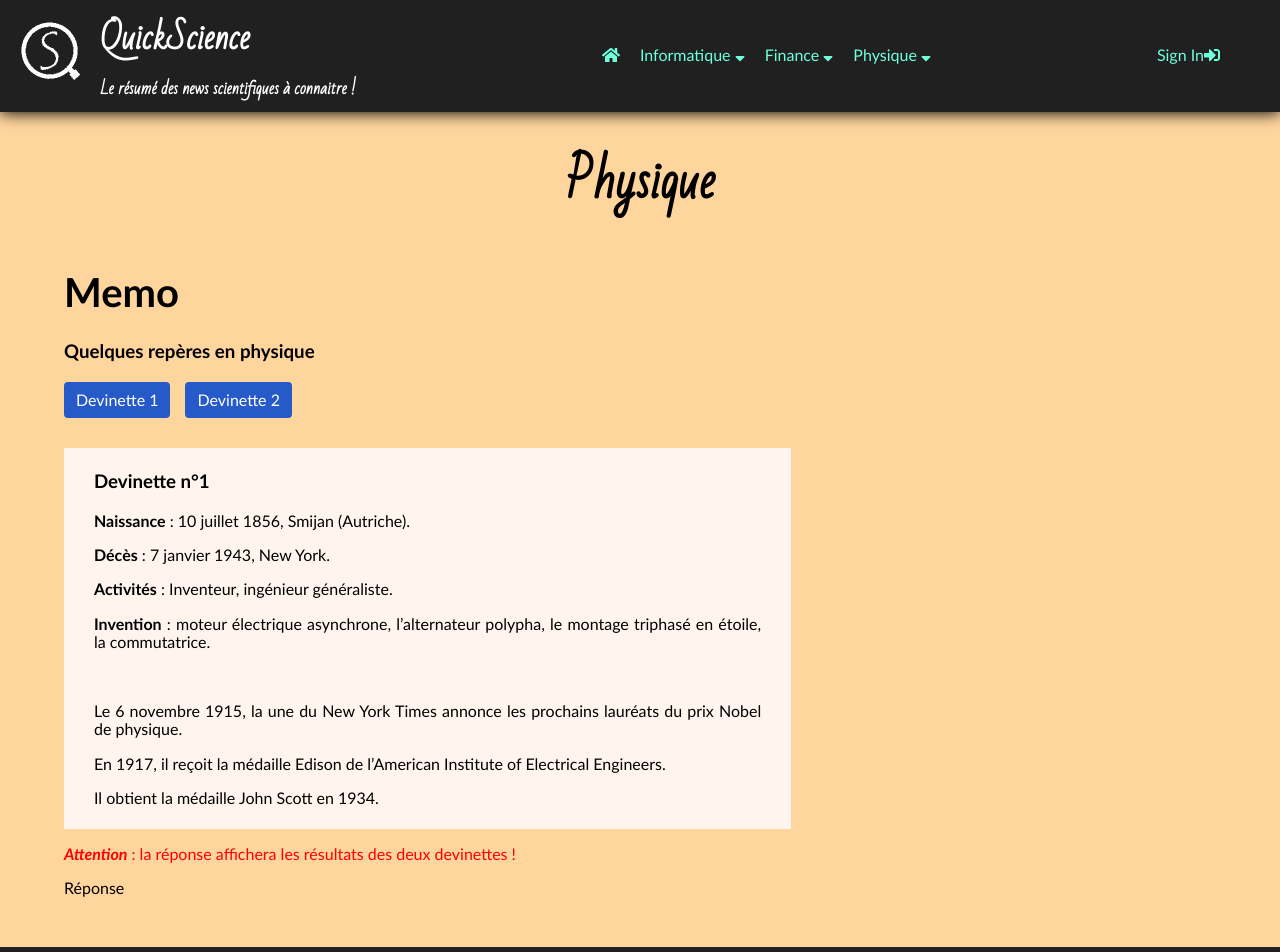
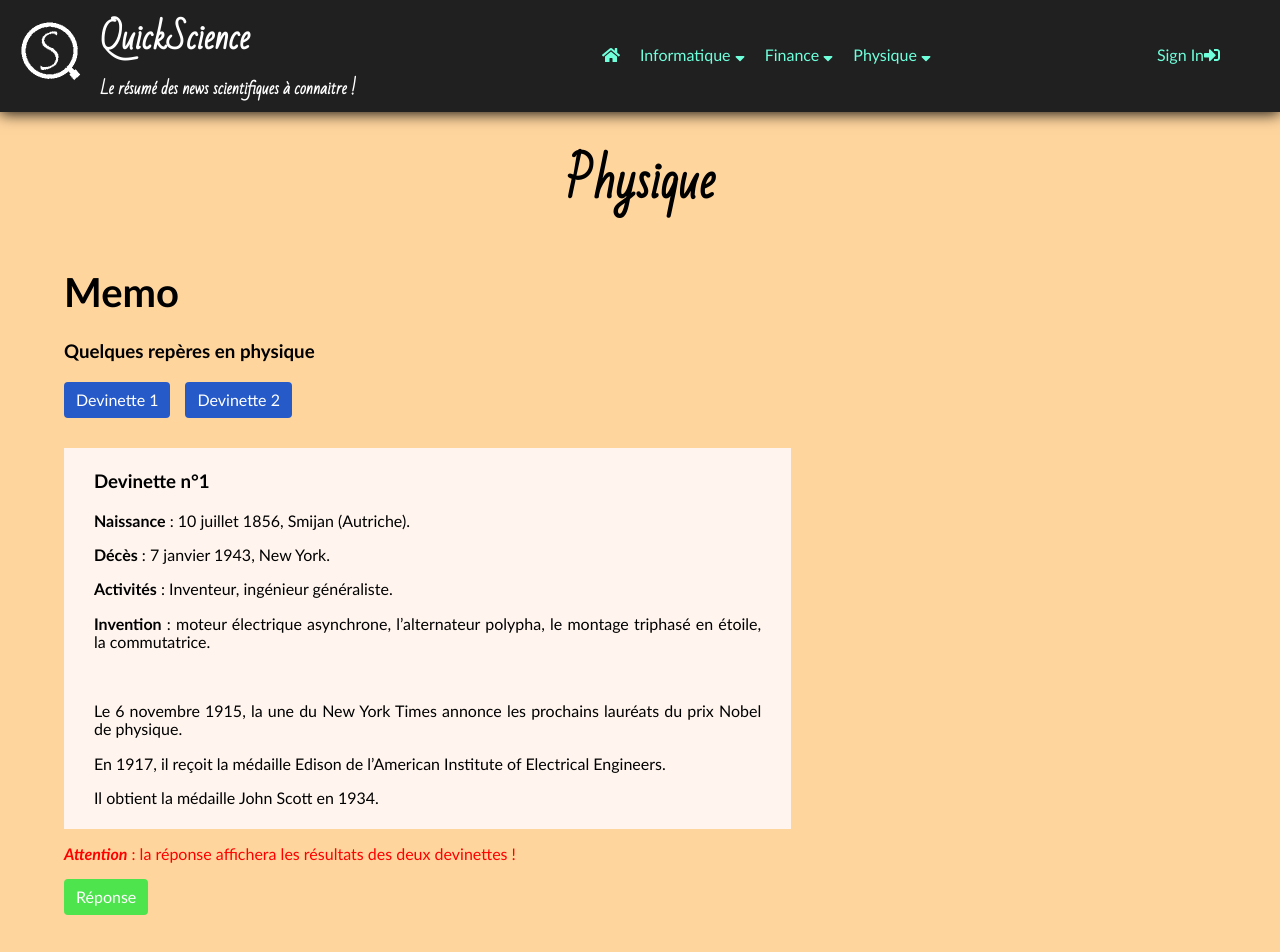
Before and after one commit to lth-elm/dev-web-first-project, a Vue app in the folder client/: page /physiquememo in a window 1280 px wide. Shown: the top 952 px of the page. Built offline with nearby package versions, Linux system fonts and the light colour scheme; a web font is replaced by a local one.

Commit message:
update css

```diff
--- a/client/src/components/modale.vue
+++ b/client/src/components/modale.vue
@@ -53,11 +53,16 @@ export default {
     bottom: 10%;
 }
 .btn-modale {
+    user-select: none;
     position: absolute;
+    padding: 5px;
     top: 10px;
     right: 10px;
     color:white;
     background-color: tomato;
+}
+.btn-modale:hover {
+    background-color: red;
 }
 .danger {
     align-items: center;
--- a/client/src/views/PhysiqueMemo.vue
+++ b/client/src/views/PhysiqueMemo.vue
@@ -87,4 +87,21 @@ export default {
   background-color: seashell;
   width: 60%;
 }
+
+.btn{
+  display: inline-block;
+  font-weight: 400;
+  text-align: center;
+  vertical-align: middle;
+  padding: .375rem .75rem;
+  font-size: 1rem;
+  line-height: 1.5;
+  border-radius: .25rem;
+  user-select: none;
+  background-color: rgb(78, 228, 78);
+  color: #fff;
+}
+.btn:hover{
+  background-color: darkgreen;
+}
 </style>
```
